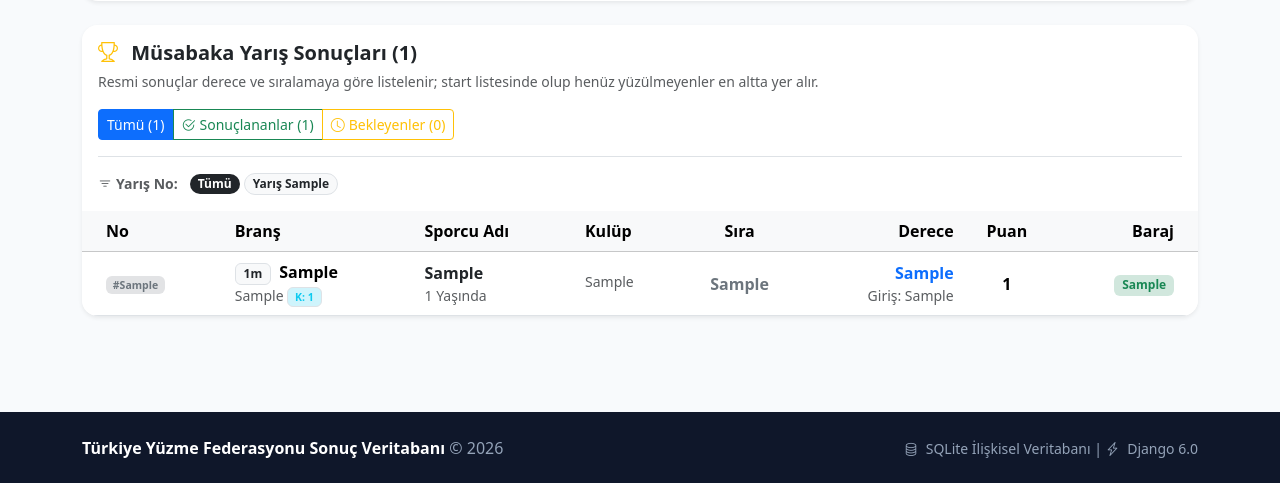
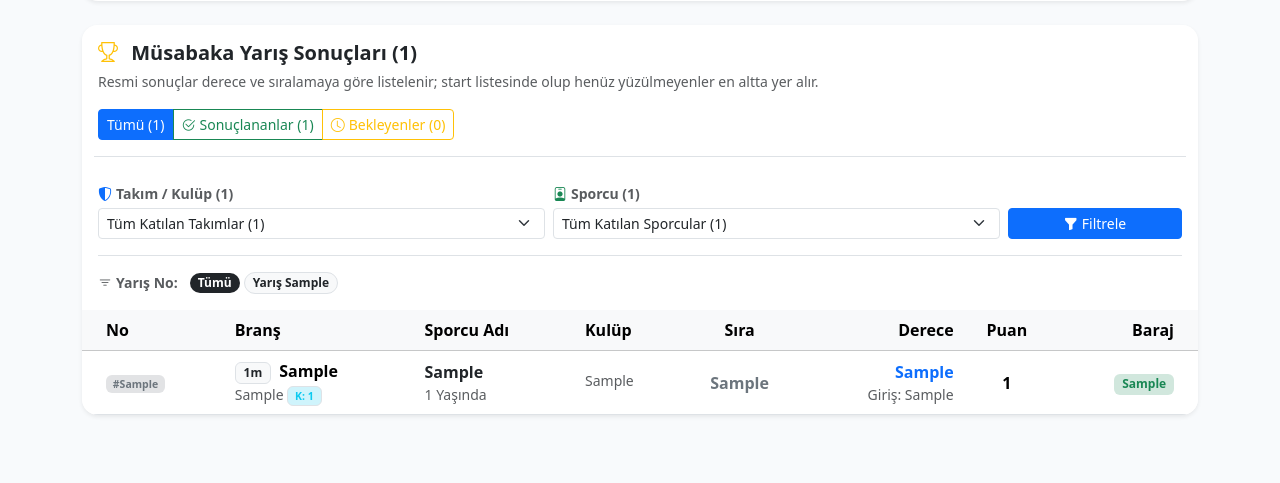
Before and after one commit to ozztozz/old_result, a Django app: page /musabakalar/1/ in a window 1280 px wide. Shown: the part 433-916 px from the top of the page. Run offline with Django 5.2, Linux system fonts and the light colour scheme; tables that the repository leaves empty hold one stand-in row (values such as "Sample post").

Commit message:
takim filtre

```diff
--- a/yuzme_projesi/sonuclar/views.py
+++ b/yuzme_projesi/sonuclar/views.py
@@ -1461,14 +1461,47 @@ def musabaka_listesi(request):
 def musabaka_detay(request, pk):
     """Tekil müsabaka detay sayfası ve yarış sonuçları."""
     event = get_object_or_404(Event, pk=pk)
-    sonuclar_qs = event.yaris_sonuclari.select_related('sporcu', 'kulup')
-
-    # Filtreleme (Yarış No & Durum)
+    base_qs = event.yaris_sonuclari.select_related('sporcu', 'kulup')
+
+    # Filtreleme (Yarış No, Durum, Kulüp/Takım & Sporcu)
     secili_yaris_no = request.GET.get('yaris_no', '').strip()
     secili_durum = request.GET.get('durum', '').strip()
-
+    secili_kulup = request.GET.get('kulup', '').strip()
+    secili_sporcu = request.GET.get('sporcu', '').strip()
+
+    # Sadece bu müsabakaya katılan kulüpler / takımlar
+    katilan_kulupler = list(
+        event.yaris_sonuclari.exclude(kulup__isnull=True)
+        .values('kulup_id', 'kulup__kulup_adi')
+        .distinct()
+        .order_by('kulup__kulup_adi')
+    )
+
+    # Sadece bu müsabakaya katılan sporcular (takım filtresi seçiliyse o takımın sporcuları öncelikli/filtrelenebilir)
+    sporcular_raw = (
+        event.yaris_sonuclari.exclude(sporcu__isnull=True)
+        .values('sporcu_id', 'sporcu__sporcu_adi', 'sporcu__dogum_yili', 'kulup_id', 'kulup__kulup_adi')
+        .distinct()
+        .order_by('sporcu__sporcu_adi')
+    )
+    seen_sp = set()
+    katilan_sporcular = []
+    for s in sporcular_raw:
+        sid = s['sporcu_id']
+        if sid not in seen_sp:
+            seen_sp.add(sid)
+            katilan_sporcular.append(s)
+
+    sonuclar_qs = base_qs
     if secili_yaris_no:
         sonuclar_qs = sonuclar_qs.filter(yaris_no=secili_yaris_no)
+    if secili_kulup and secili_kulup.isdigit():
+        sonuclar_qs = sonuclar_qs.filter(kulup_id=int(secili_kulup))
+    if secili_sporcu and secili_sporcu.isdigit():
+        sonuclar_qs = sonuclar_qs.filter(sporcu_id=int(secili_sporcu))
+
+    completed_count = sonuclar_qs.exclude(derece='Bekleniyor').count()
+    pending_count = sonuclar_qs.filter(derece='Bekleniyor').count()
 
     if secili_durum == 'sonuc':
         sonuclar_qs = sonuclar_qs.exclude(derece='Bekleniyor')
@@ -1505,8 +1538,8 @@ def musabaka_detay(request, pk):
         yaris_nolari = sorted(list(set(yaris_nolari)))
 
     total_count = sonuclar_qs.count()
-    completed_count = event.yaris_sonuclari.exclude(derece='Bekleniyor').count()
-    pending_count = event.yaris_sonuclari.filter(derece='Bekleniyor').count()
+    event_toplam_yaris = event.toplam_yaris_sayisi or event.yaris_sonuclari.count()
+    event_toplam_sporcu = event.toplam_sporcu_sayisi or len(katilan_sporcular)
 
     paginator = Paginator(sonuclar_qs, 50)
     page_number = request.GET.get('page')
@@ -1514,13 +1547,19 @@ def musabaka_detay(request, pk):
 
     context = {
         'event': event,
+        'event_toplam_yaris': event_toplam_yaris,
+        'event_toplam_sporcu': event_toplam_sporcu,
         'page_obj': page_obj,
         'total_races': total_count,
         'completed_count': completed_count,
         'pending_count': pending_count,
         'yaris_nolari': yaris_nolari,
+        'katilan_kulupler': katilan_kulupler,
+        'katilan_sporcular': katilan_sporcular,
         'secili_yaris_no': secili_yaris_no,
-        'secili_durum': secili_durum
+        'secili_durum': secili_durum,
+        'secili_kulup': int(secili_kulup) if secili_kulup.isdigit() else '',
+        'secili_sporcu': int(secili_sporcu) if secili_sporcu.isdigit() else '',
     }
     return render(request, 'sonuclar/musabaka_detay.html', context)
 
--- a/yuzme_projesi/templates/sonuclar/musabaka_detay.html
+++ b/yuzme_projesi/templates/sonuclar/musabaka_detay.html
@@ -35,13 +35,13 @@
         <div class="col-md-4">
             <div class="p-3 bg-light rounded-3 text-center">
                 <span class="d-block text-muted small text-uppercase fw-semibold">Toplam Yarış Sonucu</span>
-                <span class="fs-4 fw-bold text-primary">{{ event.toplam_yaris_sayisi|intcomma }}</span>
+                <span class="fs-4 fw-bold text-primary">{{ event_toplam_yaris|default:event.toplam_yaris_sayisi|intcomma }}</span>
             </div>
         </div>
         <div class="col-md-4">
             <div class="p-3 bg-light rounded-3 text-center">
                 <span class="d-block text-muted small text-uppercase fw-semibold">Katılan Sporcu Sayısı</span>
-                <span class="fs-4 fw-bold text-success">{{ event.toplam_sporcu_sayisi|intcomma }}</span>
+                <span class="fs-4 fw-bold text-success">{{ event_toplam_sporcu|default:event.toplam_sporcu_sayisi|intcomma }}</span>
             </div>
         </div>
         <div class="col-md-4">
@@ -66,27 +66,76 @@
 
             <!-- Durum Filtresi (Hap Butonlar) -->
             <div class="btn-group btn-group-sm" role="group">
-                <a href="?yaris_no={{ secili_yaris_no }}" class="btn {% if not secili_durum %}btn-primary{% else %}btn-outline-primary{% endif %}">
-                    Tümü ({{ total_races }})
+                <a href="?yaris_no={{ secili_yaris_no }}{% if secili_kulup %}&kulup={{ secili_kulup }}{% endif %}{% if secili_sporcu %}&sporcu={{ secili_sporcu }}{% endif %}" class="btn {% if not secili_durum %}btn-primary{% else %}btn-outline-primary{% endif %}">
+                    Tümü ({{ completed_count|add:pending_count }})
                 </a>
-                <a href="?durum=sonuc&yaris_no={{ secili_yaris_no }}" class="btn {% if secili_durum == 'sonuc' %}btn-success{% else %}btn-outline-success{% endif %}">
+                <a href="?durum=sonuc&yaris_no={{ secili_yaris_no }}{% if secili_kulup %}&kulup={{ secili_kulup }}{% endif %}{% if secili_sporcu %}&sporcu={{ secili_sporcu }}{% endif %}" class="btn {% if secili_durum == 'sonuc' %}btn-success{% else %}btn-outline-success{% endif %}">
                     <i class="bi bi-check2-circle me-1"></i>Sonuçlananlar ({{ completed_count }})
                 </a>
-                <a href="?durum=bekliyor&yaris_no={{ secili_yaris_no }}" class="btn {% if secili_durum == 'bekliyor' %}btn-warning{% else %}btn-outline-warning{% endif %}">
+                <a href="?durum=bekliyor&yaris_no={{ secili_yaris_no }}{% if secili_kulup %}&kulup={{ secili_kulup }}{% endif %}{% if secili_sporcu %}&sporcu={{ secili_sporcu }}{% endif %}" class="btn {% if secili_durum == 'bekliyor' %}btn-warning{% else %}btn-outline-warning{% endif %}">
                     <i class="bi bi-clock me-1"></i>Bekleyenler ({{ pending_count }})
                 </a>
             </div>
         </div>
 
+        <!-- Takım / Kulüp ve Sporcu Seçim Filtresi (Sadece Bu Müsabakaya Katılanlar) -->
+        <form method="get" id="musabakaFilterForm" class="row g-2 align-items-end mt-3 pt-3 border-top">
+            {% if secili_yaris_no %}
+            <input type="hidden" name="yaris_no" value="{{ secili_yaris_no }}">
+            {% endif %}
+            {% if secili_durum %}
+            <input type="hidden" name="durum" value="{{ secili_durum }}">
+            {% endif %}
+
+            <div class="col-md-5">
+                <label for="kulupSelect" class="form-label small fw-semibold text-muted mb-1">
+                    <i class="bi bi-shield-shaded text-primary me-1"></i>Takım / Kulüp ({{ katilan_kulupler|length }})
+                </label>
+                <select name="kulup" id="kulupSelect" class="form-select form-select-sm">
+                    <option value="">Tüm Katılan Takımlar ({{ katilan_kulupler|length }})</option>
+                    {% for k in katilan_kulupler %}
+                    <option value="{{ k.kulup_id }}" {% if secili_kulup == k.kulup_id %}selected{% endif %}>
+                        {{ k.kulup__kulup_adi }}
+                    </option>
+                    {% endfor %}
+                </select>
+            </div>
+
+            <div class="col-md-5">
+                <label for="sporcuSelect" class="form-label small fw-semibold text-muted mb-1">
+                    <i class="bi bi-person-badge text-success me-1"></i>Sporcu ({{ katilan_sporcular|length }})
+                </label>
+                <select name="sporcu" id="sporcuSelect" class="form-select form-select-sm">
+                    <option value="">Tüm Katılan Sporcular ({{ katilan_sporcular|length }})</option>
+                    {% for s in katilan_sporcular %}
+                    <option value="{{ s.sporcu_id }}" data-kulup-id="{{ s.kulup_id|default:'' }}" {% if secili_sporcu == s.sporcu_id %}selected{% endif %}>
+                        {{ s.sporcu__sporcu_adi }}{% if s.sporcu__dogum_yili %} ({{ s.sporcu__dogum_yili }}){% endif %}{% if s.kulup__kulup_adi %} - {{ s.kulup__kulup_adi }}{% endif %}
+                    </option>
+                    {% endfor %}
+                </select>
+            </div>
+
+            <div class="col-md-2 d-flex gap-1">
+                <button type="submit" class="btn btn-primary btn-sm w-100">
+                    <i class="bi bi-funnel-fill me-1"></i>Filtrele
+                </button>
+                {% if secili_kulup or secili_sporcu or secili_yaris_no or secili_durum %}
+                <a href="?" class="btn btn-outline-secondary btn-sm" title="Filtreleri Temizle">
+                    <i class="bi bi-x-lg"></i>
+                </a>
+                {% endif %}
+            </div>
+        </form>
+
         <!-- Yarış No Filtresi -->
         {% if yaris_nolari %}
         <div class="d-flex flex-wrap align-items-center gap-1 mt-3 pt-3 border-top">
             <span class="small fw-semibold text-muted me-2"><i class="bi bi-filter me-1"></i>Yarış No:</span>
-            <a href="?durum={{ secili_durum }}" class="badge rounded-pill text-decoration-none {% if not secili_yaris_no %}bg-dark text-white{% else %}bg-light text-dark border{% endif %} px-2 py-1">
+            <a href="?durum={{ secili_durum }}{% if secili_kulup %}&kulup={{ secili_kulup }}{% endif %}{% if secili_sporcu %}&sporcu={{ secili_sporcu }}{% endif %}" class="badge rounded-pill text-decoration-none {% if not secili_yaris_no %}bg-dark text-white{% else %}bg-light text-dark border{% endif %} px-2 py-1">
                 Tümü
             </a>
             {% for yno in yaris_nolari %}
-            <a href="?yaris_no={{ yno }}&durum={{ secili_durum }}" class="badge rounded-pill text-decoration-none {% if secili_yaris_no == yno %}bg-primary text-white{% else %}bg-light text-dark border{% endif %} px-2 py-1">
+            <a href="?yaris_no={{ yno }}&durum={{ secili_durum }}{% if secili_kulup %}&kulup={{ secili_kulup }}{% endif %}{% if secili_sporcu %}&sporcu={{ secili_sporcu }}{% endif %}" class="badge rounded-pill text-decoration-none {% if secili_yaris_no == yno %}bg-primary text-white{% else %}bg-light text-dark border{% endif %} px-2 py-1">
                 Yarış {{ yno }}
             </a>
             {% endfor %}
@@ -176,16 +225,53 @@
         <span class="small text-muted">Sayfa {{ page_obj.number }} / {{ page_obj.paginator.num_pages }}</span>
         <ul class="pagination pagination-sm mb-0">
             {% if page_obj.has_previous %}
-                <li class="page-item"><a class="page-link" href="?page=1{% if secili_yaris_no %}&yaris_no={{ secili_yaris_no }}{% endif %}{% if secili_durum %}&durum={{ secili_durum }}{% endif %}">&laquo; İlk</a></li>
-                <li class="page-item"><a class="page-link" href="?page={{ page_obj.previous_page_number }}{% if secili_yaris_no %}&yaris_no={{ secili_yaris_no }}{% endif %}{% if secili_durum %}&durum={{ secili_durum }}{% endif %}">Önceki</a></li>
+                <li class="page-item"><a class="page-link" href="?page=1{% if secili_yaris_no %}&yaris_no={{ secili_yaris_no }}{% endif %}{% if secili_durum %}&durum={{ secili_durum }}{% endif %}{% if secili_kulup %}&kulup={{ secili_kulup }}{% endif %}{% if secili_sporcu %}&sporcu={{ secili_sporcu }}{% endif %}">&laquo; İlk</a></li>
+                <li class="page-item"><a class="page-link" href="?page={{ page_obj.previous_page_number }}{% if secili_yaris_no %}&yaris_no={{ secili_yaris_no }}{% endif %}{% if secili_durum %}&durum={{ secili_durum }}{% endif %}{% if secili_kulup %}&kulup={{ secili_kulup }}{% endif %}{% if secili_sporcu %}&sporcu={{ secili_sporcu }}{% endif %}">Önceki</a></li>
             {% endif %}
             <li class="page-item active"><span class="page-link">{{ page_obj.number }}</span></li>
             {% if page_obj.has_next %}
-                <li class="page-item"><a class="page-link" href="?page={{ page_obj.next_page_number }}{% if secili_yaris_no %}&yaris_no={{ secili_yaris_no }}{% endif %}{% if secili_durum %}&durum={{ secili_durum }}{% endif %}">Sonraki</a></li>
-                <li class="page-item"><a class="page-link" href="?page={{ page_obj.paginator.num_pages }}{% if secili_yaris_no %}&yaris_no={{ secili_yaris_no }}{% endif %}{% if secili_durum %}&durum={{ secili_durum }}{% endif %}">Son &raquo;</a></li>
+                <li class="page-item"><a class="page-link" href="?page={{ page_obj.next_page_number }}{% if secili_yaris_no %}&yaris_no={{ secili_yaris_no }}{% endif %}{% if secili_durum %}&durum={{ secili_durum }}{% endif %}{% if secili_kulup %}&kulup={{ secili_kulup }}{% endif %}{% if secili_sporcu %}&sporcu={{ secili_sporcu }}{% endif %}">Sonraki</a></li>
+                <li class="page-item"><a class="page-link" href="?page={{ page_obj.paginator.num_pages }}{% if secili_yaris_no %}&yaris_no={{ secili_yaris_no }}{% endif %}{% if secili_durum %}&durum={{ secili_durum }}{% endif %}{% if secili_kulup %}&kulup={{ secili_kulup }}{% endif %}{% if secili_sporcu %}&sporcu={{ secili_sporcu }}{% endif %}">Son &raquo;</a></li>
             {% endif %}
         </ul>
     </div>
     {% endif %}
 </div>
+
+<script>
+document.addEventListener("DOMContentLoaded", function () {
+    const form = document.getElementById("musabakaFilterForm");
+    const kulupSelect = document.getElementById("kulupSelect");
+    const sporcuSelect = document.getElementById("sporcuSelect");
+    if (!form || !kulupSelect || !sporcuSelect) return;
+
+    function filterAthletesByClub(resetAthlete) {
+        const selectedClub = kulupSelect.value;
+        const options = sporcuSelect.querySelectorAll("option[data-kulup-id]");
+        options.forEach(function (opt) {
+            const optClub = opt.getAttribute("data-kulup-id") || "";
+            const visible = !selectedClub || optClub === selectedClub;
+            opt.hidden = !visible;
+            opt.disabled = !visible;
+        });
+        if (resetAthlete && sporcuSelect.selectedOptions.length > 0) {
+            const curOpt = sporcuSelect.selectedOptions[0];
+            if (curOpt && curOpt.disabled) {
+                sporcuSelect.value = "";
+            }
+        }
+    }
+
+    filterAthletesByClub(false);
+
+    kulupSelect.addEventListener("change", function () {
+        filterAthletesByClub(true);
+        form.submit();
+    });
+
+    sporcuSelect.addEventListener("change", function () {
+        form.submit();
+    });
+});
+</script>
 {% endblock %}
```
